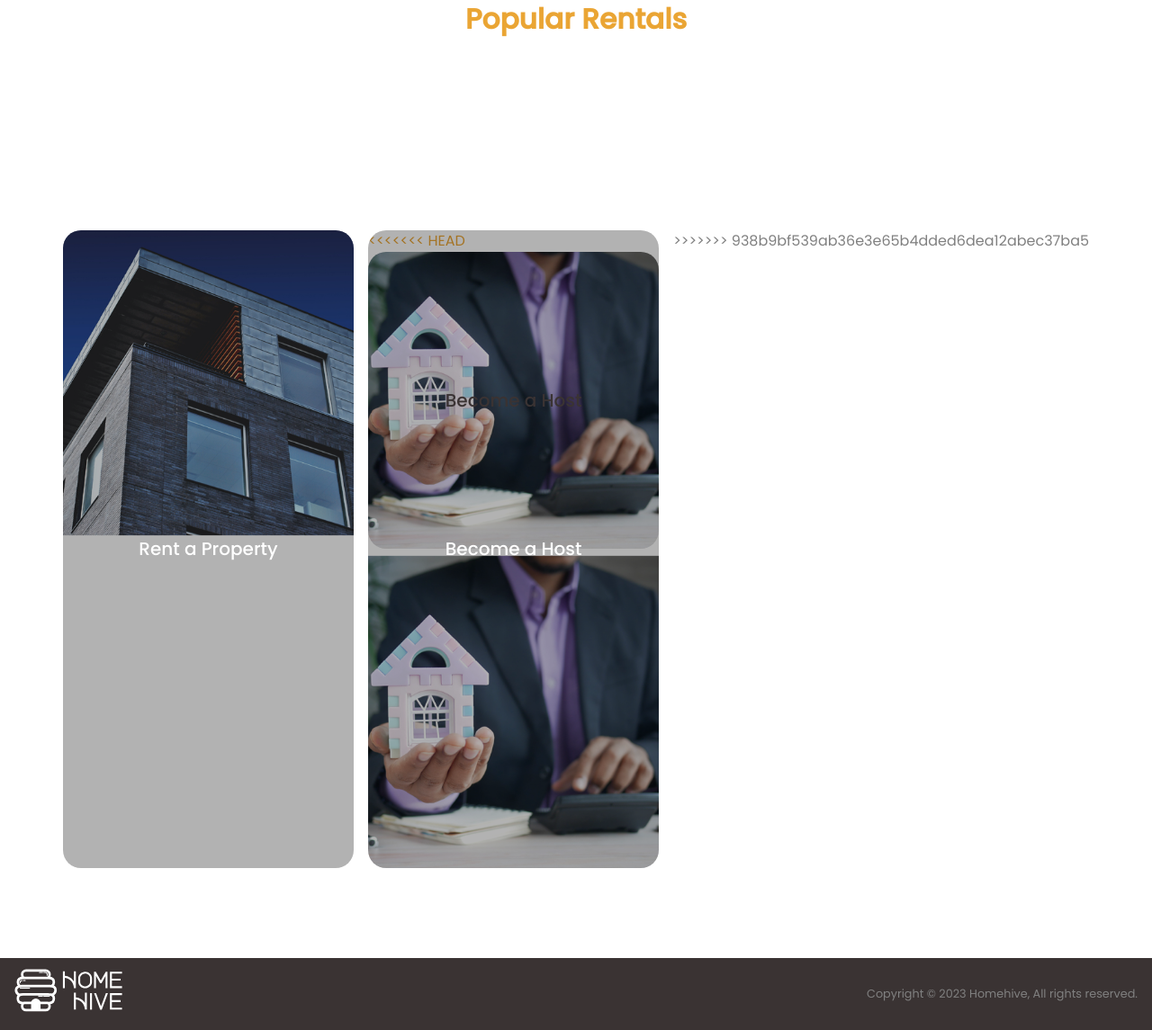
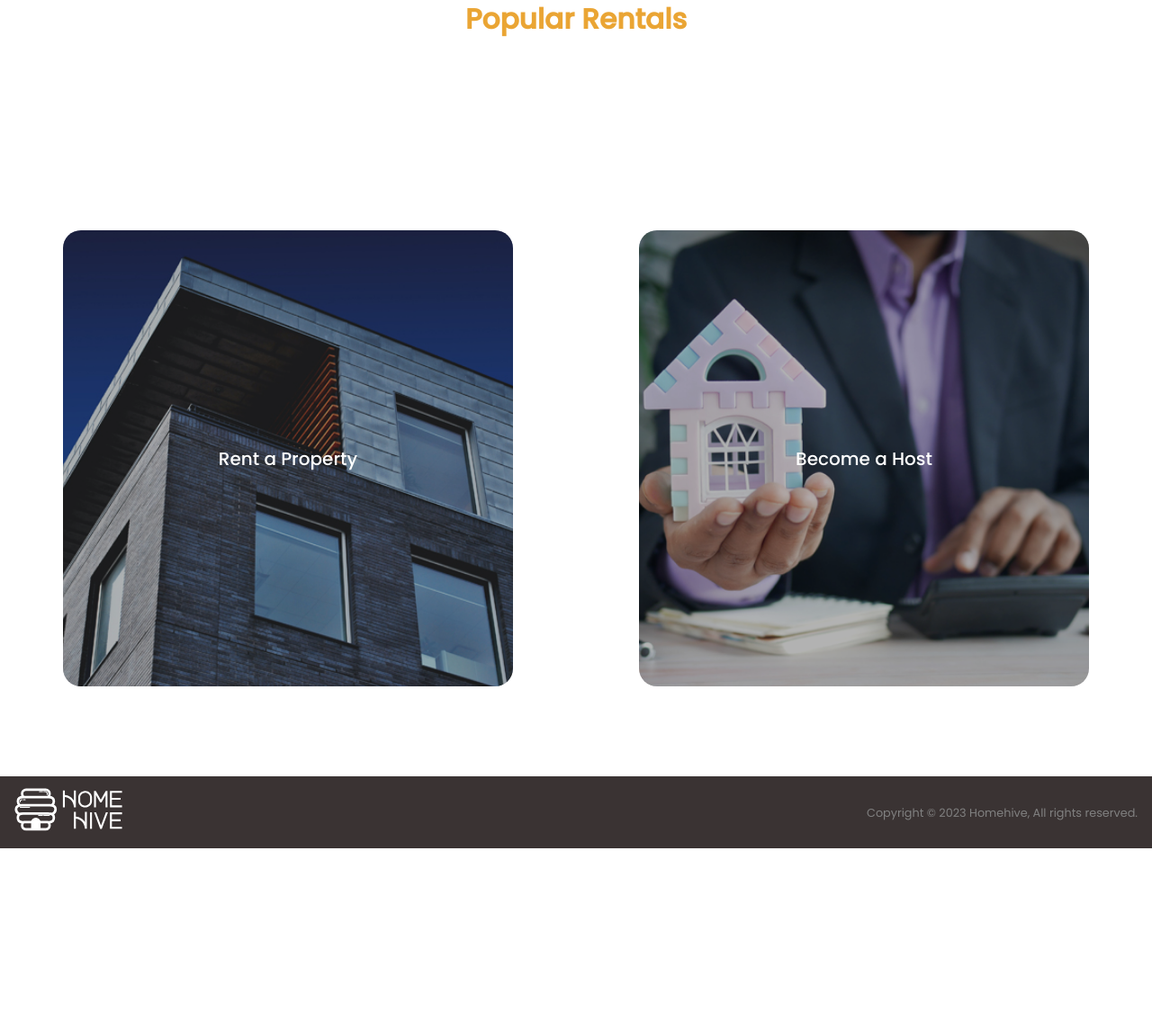
Before and after one commit to perlakozhaya/homehive, a PHP site: page /homehive/ in a window 1280 px wide. Shown: the part 1303-2448 px from the top of the page at 90% size. After the commit the page ends 2246 px from the top, so only its background shows below. Run offline with PHP 8.4, Linux system fonts and the light colour scheme; data that the repository does not hold is empty; a stand-in replaces the project's code that opens the database connection.

Commit message:
"before footer cards + host link"

```diff
--- a/index.php
+++ b/index.php
@@ -84,29 +84,18 @@
         <div class="af-card">
         <?php
         if(isset($_SESSION['user'])) { ?>
-<<<<<<< HEAD
             <a href="//localhost/homehive/admin/host.php">
-=======
-            <a href="//localhost/homehive/admin/host.php?action=add">
->>>>>>> 938b9bf539ab36e3e65b4dded6dea12abec37ba5
         <?php
         }
         else { ?>
             <a href="//localhost/homehive/login.php">
         <?php
         } ?>
-<<<<<<< HEAD
-             <div class="af-card">
-                <img src="//localhost/homehive/assets/img/man-in-a-suit-holding-a-toy-house (500x500).jpg" alt="Man in a suit holding a toy house">
-                <h3> Become a Host</h3>
-            </div>
-=======
                 <img src="//localhost/homehive/assets/img/man-in-a-suit-holding-a-toy-house (500x500).jpg" alt="Man in a suit holding a toy house">
                 <h3 class="--color-white">Become a Host</h3>
                 <div class="overlay"></div>
             </a>
         </div>
->>>>>>> 938b9bf539ab36e3e65b4dded6dea12abec37ba5
     </section>
 
     <?php include('templates/footer.php'); ?>
```
